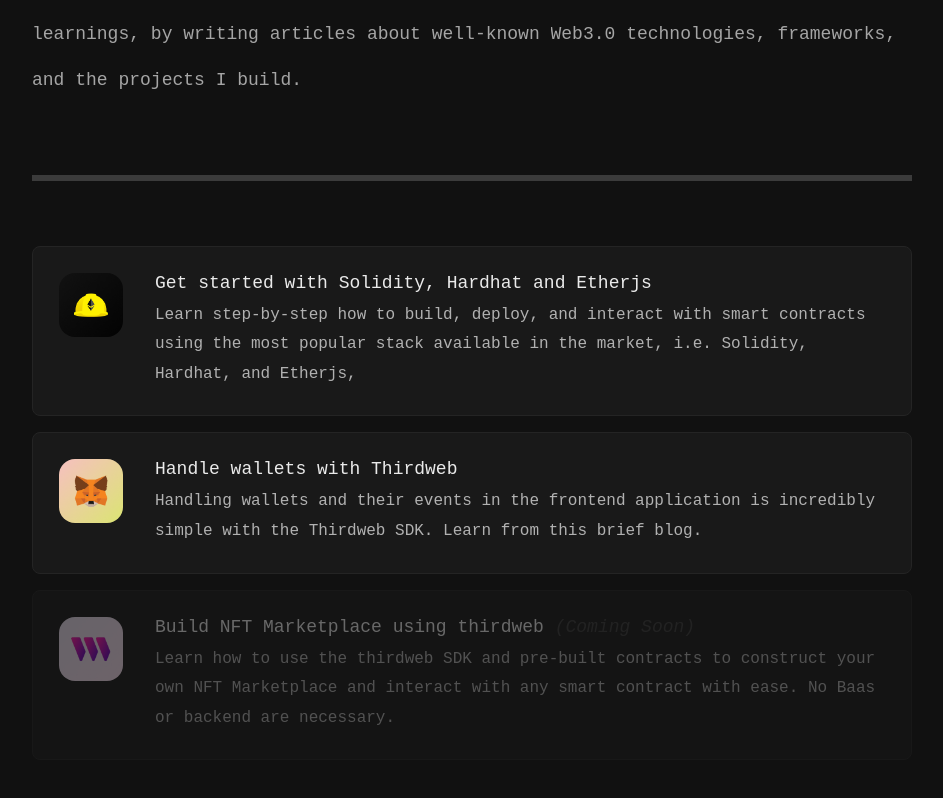
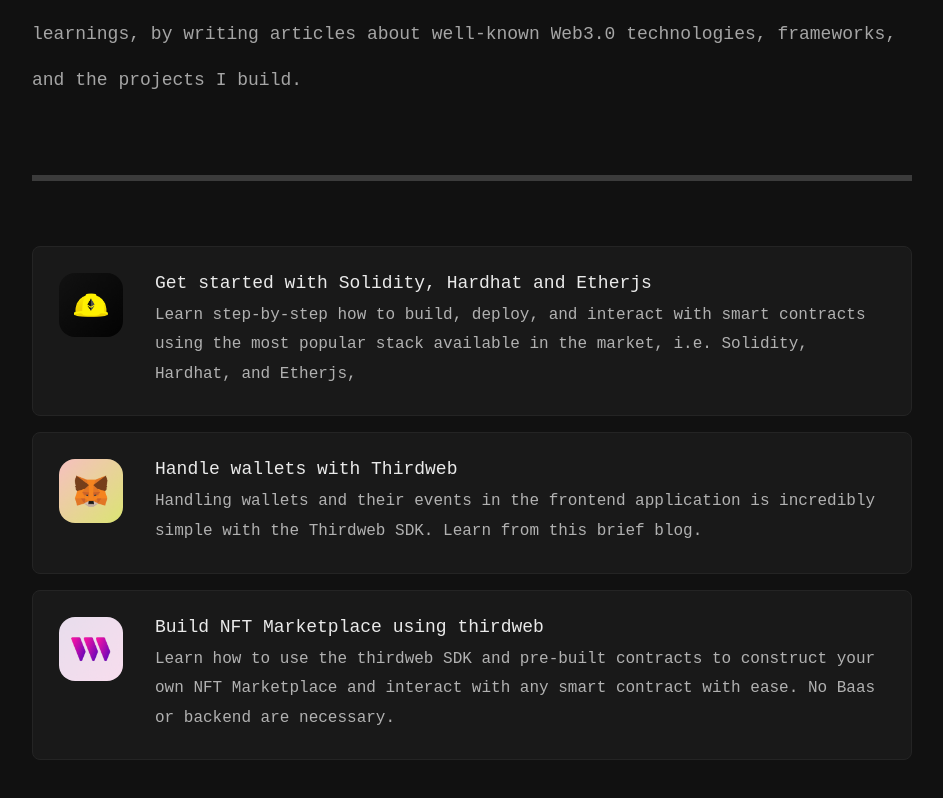
Before and after one commit to harshpandey002/portfolio-new, a Next.js app: page /blogs in a window 1280 px wide. Shown: the part 260-1058 px from the top of the page, without its empty margins (168-1111 px from the left). Built offline with nearby package versions, Linux system fonts and the light colour scheme; grey boxes are pictures that could not be loaded.

Commit message:
New Blog

```diff
--- a/helper/blogs.js
+++ b/helper/blogs.js
@@ -18,5 +18,6 @@ export const blogs = [
     title: "Build NFT Marketplace using thirdweb",
     description:
       "Learn how to use the thirdweb SDK and pre-built contracts to construct your own NFT Marketplace and interact with any smart contract with ease. No Baas or backend are necessary.",
+    link: "https://www.blocktrain.info/blog/build-nft-marketplace-using-thirdweb",
   },
 ];
```
